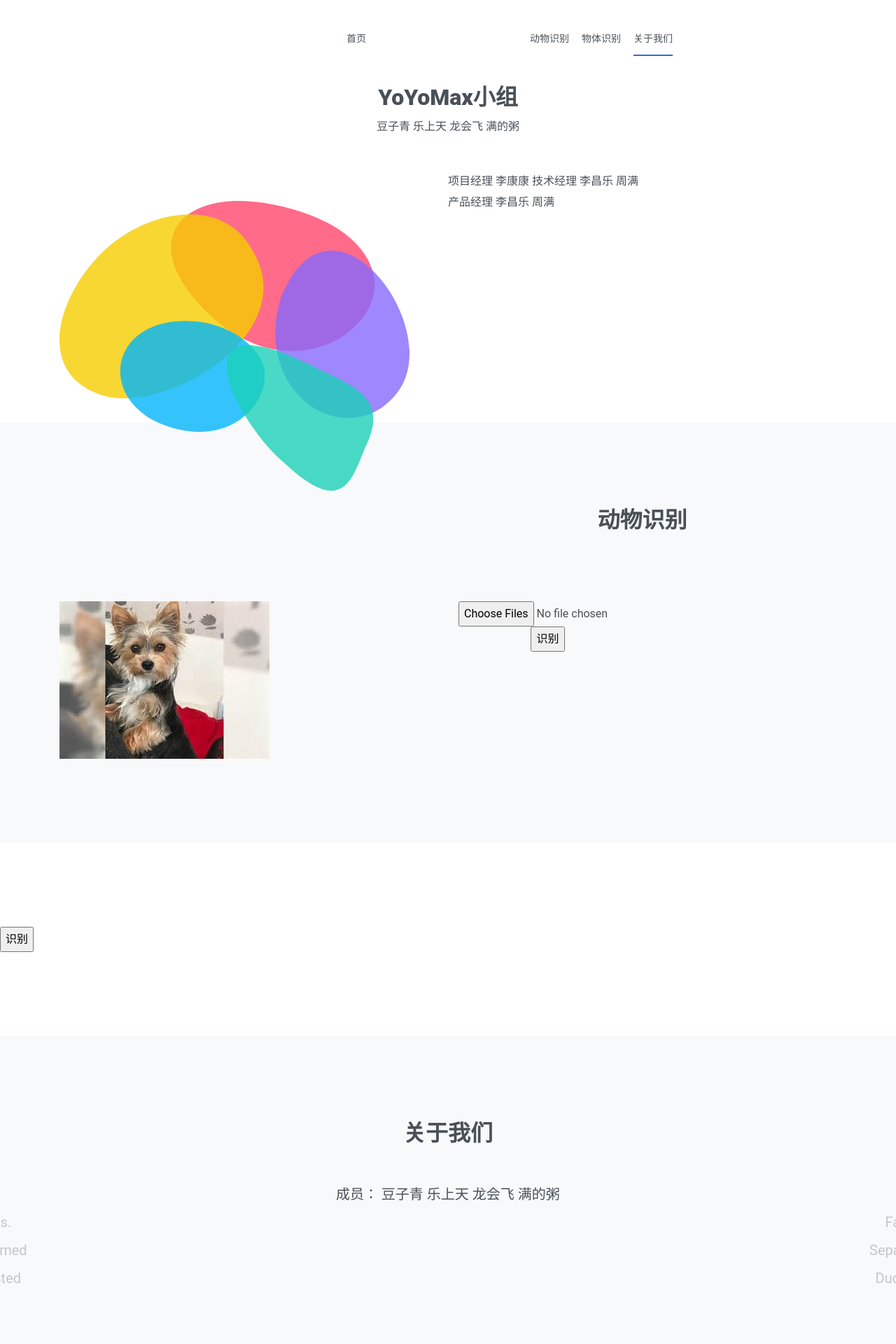
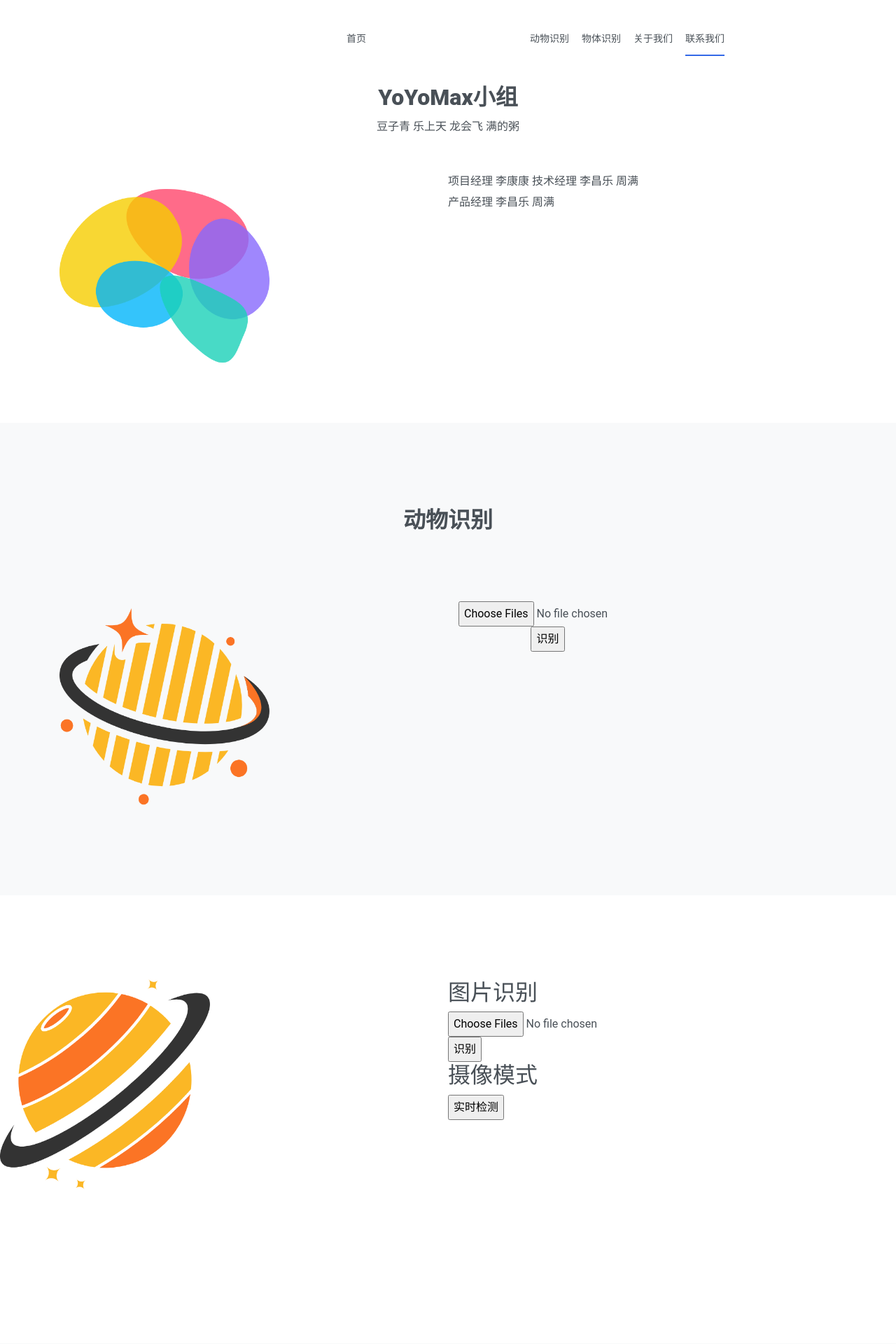
Before and after one commit to keeganli/AnimalDect, a Flask app: page / in a window 1280 px wide. Shown: the top 1920 px of the page at 70% size. Run offline with Flask 2, Linux system fonts and the light colour scheme; some libraries are stand-ins or nearby versions; some web fonts are replaced.

Commit message:
前端页面优化

```diff
--- a/app.py
+++ b/app.py
@@ -57,12 +57,12 @@
         filenames.append(file.filename)
 
     #调用训练模型并返回结果
-    commmand = "python distinguish.py "
+    commmand = "python distinguish.py"
 
     #获取结果并返回
     result = os.popen(commmand).read()
     results = literal_eval(result)
-    print(results)
+    # print(results)
     dicti = dict(zip(filenames, results))
 
     # //print(endResult)
--- a/distinguish.py
+++ b/distinguish.py
@@ -24,7 +24,7 @@
     predictions = model.predict(image)
 
     # 输出预测结果
-    outcomes = ['狗', '马', '大象', '蝴蝶', '鸡', '猫', '羊']
+    outcomes = ['Dog', 'Horse', 'Elefent', 'butterfly', 'Chicken', 'Cat', 'Sheep']
     result = []
     for index in range(len(predictions)):
         result.append(outcomes[predictions[index].tolist().index(1.0)])
--- a/templates/index.html
+++ b/templates/index.html
@@ -7,27 +7,27 @@
 <!DOCTYPE html>
 <html lang="en">
 <head>
-    <meta charset="utf-8" />
+    <meta charset="utf-8"/>
     <meta
             name="viewport"
             content="width=device-width, initial-scale=1, shrink-to-fit=no"
     />
-    <meta name="author" content="Untree.co" />
-    <link rel="shortcut icon" href="favicon.png" />
+    <meta name="author" content="Untree.co"/>
+    <link rel="shortcut icon" href="favicon.png"/>
 
-    <meta name="description" content="" />
-    <meta name="keywords" content="" />
+    <meta name="description" content=""/>
+    <meta name="keywords" content=""/>
 
-    <link rel="stylesheet" href="static/css/vendor/icomoon/style.css" />
-    <link rel="stylesheet" href="static/css/vendor/owl.carousel.min.css" />
-    <link rel="stylesheet" href="static/css/vendor/animate.min.css" />
-    <link rel="stylesheet" href="static/css/vendor/aos.css" />
-    <link rel="stylesheet" href="static/css/vendor/bootstrap.min.css" />
-    <link rel="stylesheet" href="static/css/vendor/jquery.fancybox.min.css" />
-    <link rel="shortcut icon" href="favicon.ico" type="image/x-icon" />
+    <link rel="stylesheet" href="static/css/vendor/icomoon/style.css"/>
+    <link rel="stylesheet" href="static/css/vendor/owl.carousel.min.css"/>
+    <link rel="stylesheet" href="static/css/vendor/animate.min.css"/>
+    <link rel="stylesheet" href="static/css/vendor/aos.css"/>
+    <link rel="stylesheet" href="static/css/vendor/bootstrap.min.css"/>
+    <link rel="stylesheet" href="static/css/vendor/jquery.fancybox.min.css"/>
+    <link rel="shortcut icon" href="favicon.ico" type="image/x-icon"/>
 
     <!-- Theme Style -->
-    <link rel="stylesheet" href="static/css/style.css" />
+    <link rel="stylesheet" href="static/css/style.css"/>
 </head>
 
 <body data-spy="scroll" data-target=".site-nav-target" data-offset="200">
@@ -71,7 +71,10 @@
                                 <a href="#services-section" class="nav-link">物体识别</a>
                             </li>
                             <li>
-                    <a href="#contact-section" class="nav-link">关于我们</a>
+                                <a href="#testimonial-section" class="nav-link">关于我们</a>
+                            </li>
+                            <li>
+                                <a href="#contact-section" class="nav-link">联系我们</a>
                             </li>
                         </ul>
                     </div>
@@ -89,13 +92,13 @@
                         <h2 class="heading-h2 text-center divider">
                             识别结果: {{ result }}
                         </h2>
-              <img src="../static/tmp/{{ filename }}" alt="图片加载失败" />
+                        <img src="../static/tmp/{{ filename }}" alt="图片加载失败"/>
                     {% endif %} 豆子青 乐上天 龙会飞 满的粥
                 </div>
 
                 <div class="portfolio-wrapper">
                     <div id="left" style="float: left; width: 50%; height: 100%">
-                <img src="static/img/fon.jpg" />
+                        <img src="static/img/fon.jpg" style="width: 300px;height: 300px"/>
                     </div>
                     <div id="right" style="float: left; width: 50%; height: 100%">
                         <div id="top" style="float: top; width: 50%; height: 100%">
@@ -154,7 +157,7 @@
                             data-aos-delay="0"
                     >
                         <div class="counter-v1 text-center">
-                  <img src="static/img/dog1.jpg" alt="图片加载失败" />
+                            <img src="static/img/sat0.jpg" style="width: 300px;height: 300px"/>
                         </div>
                     </div>
                     <div
@@ -177,10 +180,10 @@
                                     enctype="multipart/form-data"
                             >
                                 <tr>
-                      <input type="file" name="file" multiple="" />
+                                    <input type="file" name="file" multiple=""/>
                                 </tr>
                                 <tr>
-                      <input type="submit" value="识别" multiple="multiple" />
+                                    <input type="submit" value="识别" multiple="multiple"/>
                                 </tr>
                             </form>
                         </div>
@@ -189,9 +192,28 @@
             </div>
         </div>
         <!-- END .counter -->
+        <div class="unslate_co--section" id="services-section">
+            <div id="left" style="float: left; width: 50%; height: 100%">
+                <img src="static/img/sat1.jpg" style="width: 300px;height: 300px">
+            </div>
+            <div id="right" style="float: left; width: 50%; height: 100%">
+                <div id="top" style="float: top; width: 50%; height: 100%">
+                    <h2>图片识别</h2>
+                    <form action="objectdect">
+                        <input type="file" name="object_file" multiple="multiple" >
+                        <input type="submit" value="识别" multiple="multiple" style="align-content: center"/>
+                    </form>
+                    <h2>摄像模式</h2>
+                    <form action="videobjectdect">
+                        <input type="submit" value="实时检测" multiple="multiple" style="align-content: center"/>
+                    </form>
+                </div>
+            </div>
+        </div>
 
-        <div class="site-section unslate_co--section" id="services-section">
-                    <input type="submit" value="识别" multiple="multiple"/>
+    </div>
+
+
 </div>
 
 <div class="unslate_co--section bg-light" id="testimonial-section">
@@ -217,17 +239,16 @@
                 <div class="testimonial-inner-bg">
                     <div class="testimonial-author-info">
                     <span class="d-block position"
-                      >Product Designer @Shopify</span
+                    >项目背景</span
                     >
                     </div>
                     <blockquote>
-                    Far far away, behind the word mountains, far from the
-                    countries Vokalia and Consonantia, there live the blind
-                    texts. Separated they live in Bookmarksgrove right at the
-                    coast of the Semantics, a large language ocean. A small
-                    river named Duden flows by their place and supplies it with
-                    the necessary regelialia. It is a paradisematic country, in
-                    which roasted parts of sentences fly into your mouth.
+                        目前，由于计算机能力和相关理论的发展获得了重大突破，
+                        基于深度学习的图像检测与识别技术已经广泛应用到人们的生产生活中。
+                        将深度学习的技术应用到动物图像识别中，
+                        可以更好的帮助社会管理者和政府全面有效的对野生动物进行保护和监管，
+                        这也正是保护和识别野生动物的关键，
+                        同时这对整个自然和社会的和谐发展具有极大的推动作用。
                     </blockquote>
                 </div>
             </div>
@@ -237,17 +258,13 @@
                 <div class="testimonial-inner-bg">
                     <div class="testimonial-author-info">
                     <span class="d-block position"
-                      >Product Designer @Twitter</span
+                    >项目技术支持</span
                     >
                     </div>
                     <blockquote>
-                    Far far away, behind the word mountains, far from the
-                    countries Vokalia and Consonantia, there live the blind
-                    texts. Separated they live in Bookmarksgrove right at the
-                    coast of the Semantics, a large language ocean. A small
-                    river named Duden flows by their place and supplies it with
-                    the necessary regelialia. It is a paradisematic country, in
-                    which roasted parts of sentences fly into your mouth.
+                        AlexNet
+                        Flask,Jiajin2
+                        Yoloy3...
                     </blockquote>
                 </div>
             </div>
@@ -323,17 +340,16 @@
                 <div class="contact-info-v1">
                     <div class="d-block">
                         <span class="d-block contact-info-label">Email</span>
-                    <a href="#" class="contact-info-val">info@untree.co</a>
+                        <a href="#" class="contact-info-val">757796844@qq.com</a>
                     </div>
                     <div class="d-block">
                         <span class="d-block contact-info-label">Phone</span>
-                    <a href="#" class="contact-info-val">+12 345 6789 012</a>
+                        <a href="#" class="contact-info-val">+110</a>
                     </div>
                     <div class="d-block">
                         <span class="d-block contact-info-label">Address</span>
                         <address class="contact-info-val">
-                      43 Raymouth Rd. Baltemoer, <br />
-                      London 3910
+                             理塘<br/>
                         </address>
                     </div>
                 </div>
@@ -345,56 +361,7 @@
 <!-- END .unslate_co-site-inner -->
 
 <footer class="unslate_co--footer unslate_co--section">
-        <div class="container">
-          <div class="row justify-content-center">
-            <div class="col-md-7">
-              <div class="footer-site-logo">
-                <a href="#">Untreefolio<span>.</span></a>
-              </div>
 
-              <ul class="list-unstyled social-icons light">
-                <li>
-                  <a href="#"><span class="icon-facebook"></span></a>
-                </li>
-                <li>
-                  <a href="#"><span class="icon-twitter"></span></a>
-                </li>
-                <li>
-                  <a href="#"><span class="icon-linkedin"></span></a>
-                </li>
-                <li>
-                  <a href="#"><span class="icon-google"></span></a>
-                </li>
-                <li>
-                  <a href="#"><span class="icon-play"></span></a>
-                </li>
-              </ul>
-
-              <p class="site-copyright">
-                <small
-                  >Copyright &copy;
-                  <script>
-                    document.write(new Date().getFullYear());
-                  </script>
-                  . All Rights Reserved. &mdash; Designed with love by
-                  <a
-                    href="https://untree.co"
-                    target="_blank"
-                    rel="nofollow noopener"
-                    >Untree.co</a
-                  >
-                  &bullet;
-                  <a
-                    href="https://untree.co/license"
-                    target="_blank"
-                    rel="nofollow noopener"
-                    >License</a
-                  >
-                </small>
-              </p>
-            </div>
-          </div>
-        </div>
 </footer>
 </div>
 
```
Also changed, not shown: templates/result.html (+62 -143 lines), static/img/sat0.jpg (added), static/img/sat1.jpg (added), 6 other files. Lines whose indentation alone changed are shown as unchanged.
